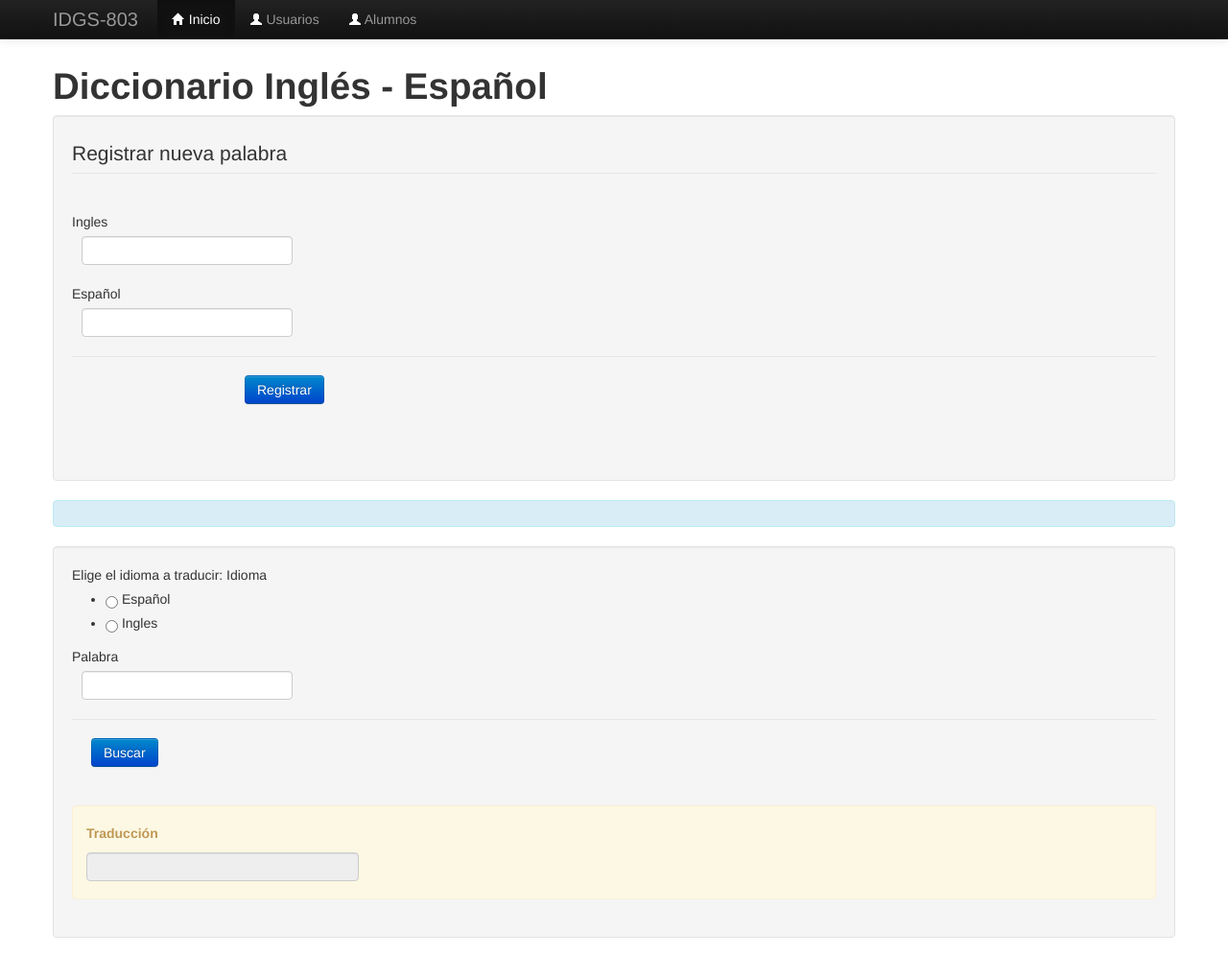
After one commit to IDGS-803-21000029/PracticasParcial1deClase, a Flask app: page /diccionario-en-es in a window 1280 px wide. The commit adds this page. Shown: the whole page at 96% size. Run offline with Flask 3, Linux system fonts and the light colour scheme; some libraries are stand-ins or nearby versions.

Commit message:
JIGC 16.02.2024 Diccionario InglesEspañol

```diff
--- a/forms.py
+++ b/forms.py
@@ -1,5 +1,6 @@
 from wtforms import Form
-from wtforms import IntegerField, SelectField, RadioField
+from wtforms import IntegerField, SelectField, RadioField, StringField
+from wtforms import validators
 
 class distanceForm(Form):
     x1 = IntegerField("Punto X1")
@@ -13,3 +14,22 @@ class resistenciaForm(Form):
     banda2 = SelectField("Banda 2", coerce=str, choices=[('Negro'), ('Cafe'), ('Rojo'), ('Naranja'), ('Amarillo'), ('Verde'), ('Azul'), ('Violeta'), ('Gris'), ('Blanco')])
     banda3 = SelectField("Banda 3", coerce=str, choices=[('Negro'), ('Cafe'), ('Rojo'), ('Naranja'), ('Amarillo'), ('Verde'), ('Azul'), ('Violeta'), ('Gris'), ('Blanco')])
     tolerancia = RadioField("Tolerancia", choices = [('Dorado'), ('Plata'), ('Rojo')])
+
+class insertarPalabraFrom(Form):
+    palabraIngles = StringField('Ingles', [
+        validators.DataRequired(message='El campo es requerido'),
+        validators.length(min=2, max=20, message='Ingresa una palabra valida')
+    ])
+    palabraEspanol = StringField('Español', [
+        validators.DataRequired(message='El campo es requerido'),
+        validators.length(min=2, max=20, message='Ingresa una palabra valida')
+    ])
+
+class buscarPalabraForm(Form):
+    lenguaje = RadioField('Idioma', [
+        validators.DataRequired(message='Selecciona un idioma')
+    ], choices=[('Español'), ('Ingles')])
+    palabra = StringField('Palabra', [
+        validators.DataRequired(message='Ingresa la palabra que deseas buscar'),
+        validators.length(min=2, max=20, message='Ingresa una palabra valida')
+    ])
--- a/main.py
+++ b/main.py
@@ -2,6 +2,7 @@ from flask import Flask, render_template, request
 import forms
 import math
 import coloresResistencia
+from io import open_code
 
 app = Flask(__name__)
 
@@ -102,7 +103,70 @@ def calculoResistencias():
 
         return render_template("calculoResistencias.html", form=res_form, valor=resultado[0], valorMax=resultado[1], valorMin=resultado[2], colb1=colb1, colb2=colb2, colb3=colb3, coltol=coltol)
 
+# DICCIONARIO INGLES - ESPAÑOL
+@app.route("/diccionario-en-es", methods=["GET"])
+def diccionario():
+    insert_form = forms.insertarPalabraFrom(request.form)
+    search_form = forms.buscarPalabraForm(request.form)
+    return render_template("diccionarioEnEs.html", insertForm = insert_form, searchForm = search_form, mensaje="")
 
+# Insertar Palabra
+@app.route("/insertarPalabra", methods=['POST'])
+def insertarPalabra():
+    insert_form = forms.insertarPalabraFrom(request.form)
+    search_form = forms.buscarPalabraForm(request.form)
+    mensaje = ""
+    busqueda = ""
+    palabraExistente = False
+
+    if insert_form.validate():
+        wingles = insert_form.palabraIngles.data.strip().upper()
+        wespanol = insert_form.palabraEspanol.data.strip().upper()
+
+        with open('diccionario-en-es.txt', 'r') as diccionario:
+            for line in diccionario:
+                palabras = line.strip().split('-')
+                if palabras[0].strip() == wespanol and palabras[1].strip() == wingles:
+                    mensaje = "La palabra ya existe en el diccionario"
+                    palabraExistente = True
+                    break
+
+        if not palabraExistente:
+            with open('diccionario-en-es.txt', 'a') as diccionario:
+                diccionario.write(wespanol + "-" + wingles + "\n")
+                mensaje = "La palabra " + wespanol + "-" + wingles + " fue agregada al diccionario"
+
+    return render_template("diccionarioEnEs.html", insertForm=insert_form, searchForm=search_form, mensaje=mensaje, busqueda=busqueda)
+
+# Buscar Palabra
+@app.route("/buscarPalabra", methods=["POST"])
+def buscarPalabra():
+    insert_form = forms.insertarPalabraFrom(request.form)
+    search_form = forms.buscarPalabraForm(request.form)
+    mensaje = ""
+    busqueda = ""
+
+    if search_form.validate():
+        wbusqueda = search_form.palabra.data.strip().upper()
+        idioma = search_form.lenguaje.data
+
+        with open('diccionario-en-es.txt', 'r') as diccionario:
+            if idioma == "Español":
+                for line in diccionario:
+                    palabras = line.strip().split('-')
+                    if palabras[1] == wbusqueda:
+                        busqueda = palabras[0]
+
+            elif idioma == "Ingles":
+                for line in diccionario:
+                    palabras = line.strip().split('-')
+                    if palabras[0] == wbusqueda:
+                        busqueda = palabras[1]
+
+            if busqueda == "":
+                busqueda = "No se encontro la palabra, verificala y vuelve a intentarlo"
+
+    return render_template("diccionarioEnEs.html", insertForm=insert_form, searchForm=search_form, mensaje=mensaje, busqueda=busqueda)
 
 if __name__ == "__main__":
     app.run(debug=True)
--- a/templates/_macros.html
+++ b/templates/_macros.html
@@ -3,5 +3,12 @@
 
     <td>{{field.label}}</td>
     <dd>{{field(**kwargs)|safe}}</dd>
+    {%if field.errors%}
+        <ul>
+            {%for error in field.errors%}
+            <li style="color: red">{{error}}</li>
+            {%endfor%}
+        </ul>
+    {%endif%}
 
 {%endmacro%}
--- a/templates/calculoResistencias.html
+++ b/templates/calculoResistencias.html
@@ -39,9 +39,5 @@
               <td>{{valorMin}}</td>
             </tr>
           </table>
-
     </div>
-
-
-
 {%endblock%}
--- /dev/null
+++ b/templates/diccionarioEnEs.html
@@ -0,0 +1,51 @@
+{%extends 'layout.html' %}
+
+{%block content%}
+
+    {%import "_macros.html" as macros %}
+
+    <div class="container">
+        <h1>Diccionario Inglés - Español</h1>
+
+        <div class="well">
+            <form class="form-horizontal" action="/insertarPalabra" method="POST" novalidate>
+                <fieldset>
+                    <legend>Registrar nueva palabra</legend>
+                    <div class="control-group">
+                        {{macros.render_field(insertForm.palabraIngles)}}
+                    </div>
+                    <div class="control-group">
+                        {{macros.render_field(insertForm.palabraEspanol)}}
+                    </div>
+                    <div class="form-actions">
+                        <input type="submit" class="btn btn-primary" name="btn1" value="Registrar">
+                    </div>
+                </fieldset>
+            </form>
+        </div>
+
+        <div class="alert alert-info" role="alert">
+            <h3>{{mensaje}}</h3>
+        </div>
+
+        <div class="well">
+            <form class="form-inline" action="/buscarPalabra" method="POST" novalidate>
+                <div class="control-group">
+                    <label for="lenguaje">Elige el idioma a traducir: </label>
+                    {{macros.render_field(searchForm.lenguaje)}}
+                </div>
+                <div class="control-group">
+                    {{macros.render_field(searchForm.palabra)}}
+                </div>
+                <div class="form-actions">
+                    <input type="submit" class="btn btn-primary" name="btn2" value="Buscar">
+                </div>
+            </form>
+            <div class="alert" role="alert">
+                <h5>Traducción</h5>
+                <input type="text" class="input-xlarge" disabled value="{{busqueda}}">
+            </div>
+        </div>
+    </div>
+
+{%endblock%}
```
Also changed, not shown: diccionario-en-es.txt (added, +13 -0 lines).
